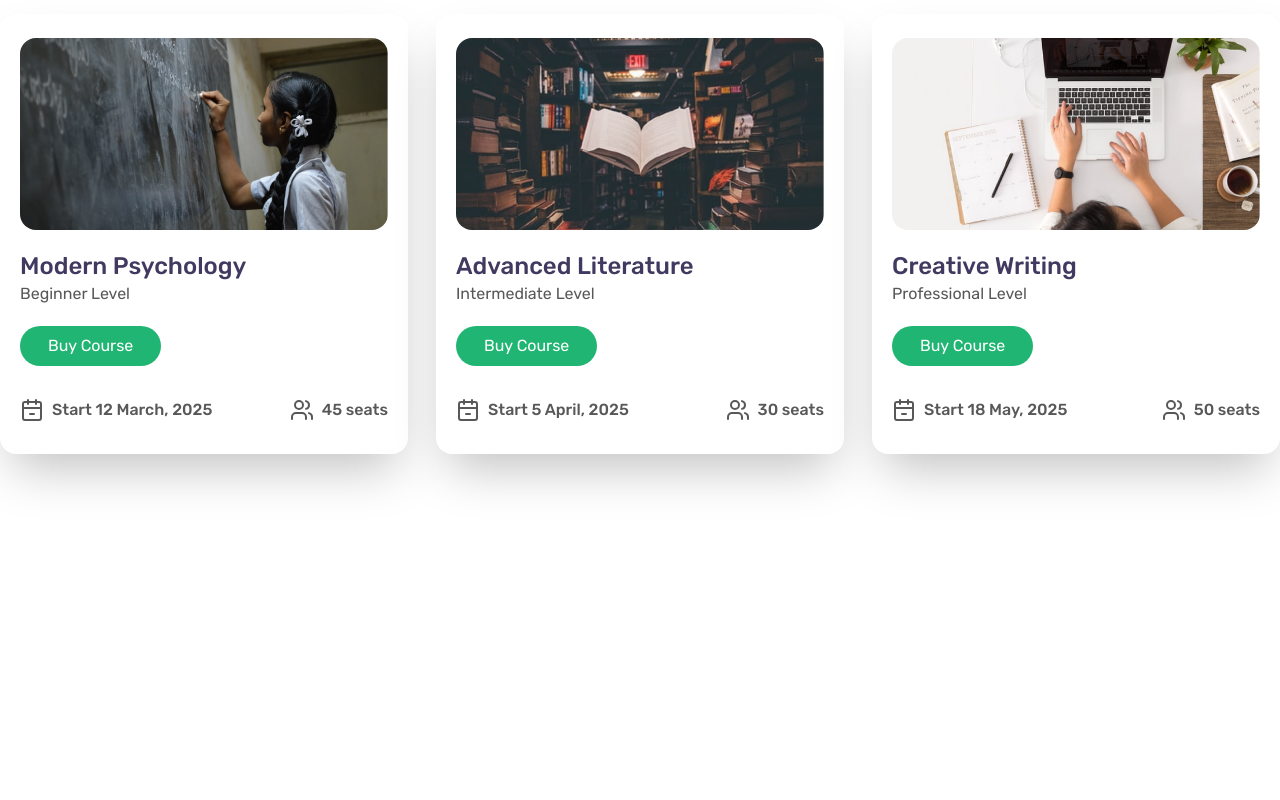
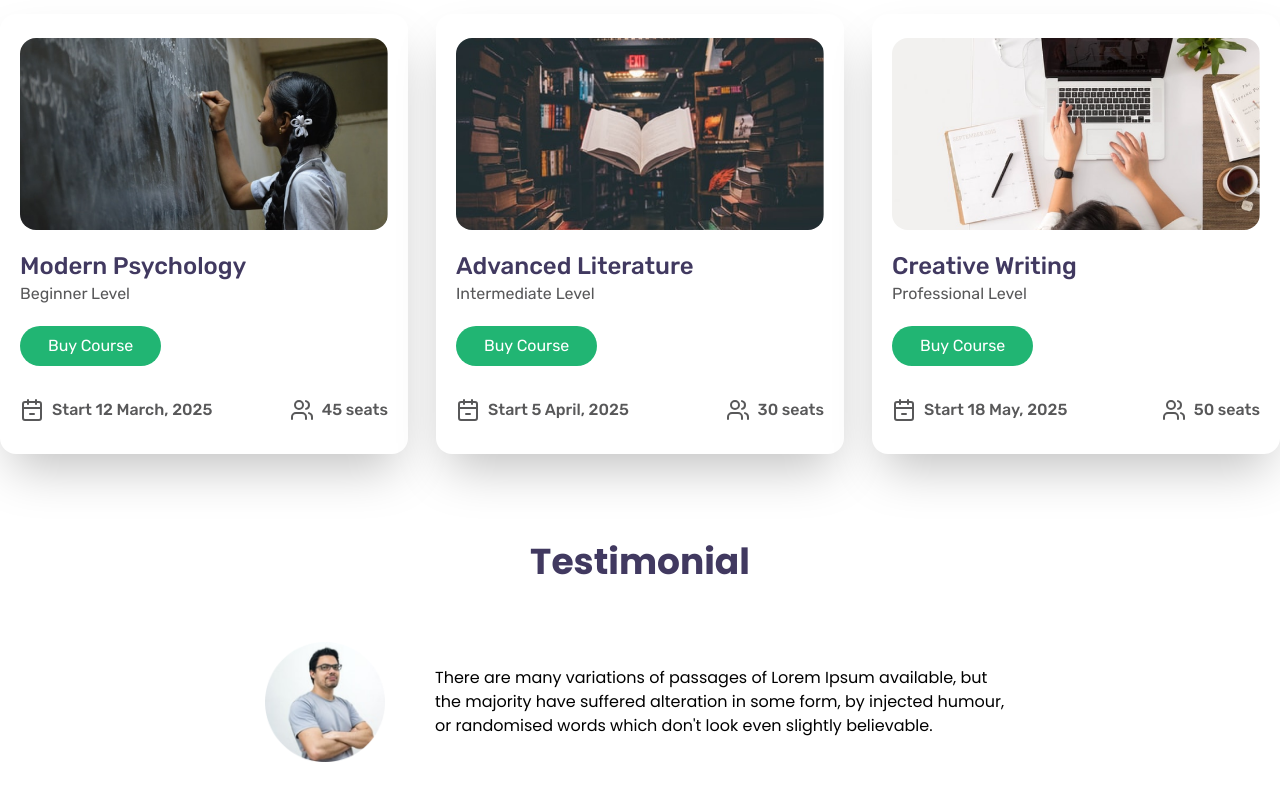
Before and after one commit to Shihab177/e-school, a React (Vite) app: page / in a window 1280 px wide. Shown: the part 1064-1864 px from the top of the page. Before the commit the page ends 1606 px from the top, so only its background shows below. Built offline with nearby package versions, Linux system fonts and the light colour scheme.

Commit message:
[Add]: Testimonial component with image and text

```diff
--- /dev/null
+++ b/src/components/Testimonial/Testimonial.jsx
@@ -0,0 +1,26 @@
+import React from "react";
+import reviewImage from "../../assets/images/reviewman.png";
+const Testimonial = () => {
+  return (
+    <section>
+      <h1 className="text-[#413960] font-bold text-4xl text-center poppins">
+        Testimonial
+      </h1>
+      <div className="mt-[60px] mb-25 max-w-[750px] mx-auto flex items-center justify-between">
+        <div className="w-30 h-30">
+          <img className="w-full h-full" src={reviewImage} alt="image" />
+        </div>
+        <div className="max-w-[580px]">
+          <p className="text-[#000000] text-base font-normal poppins">
+            There are many variations of passages of Lorem Ipsum available, but
+            the majority have suffered alteration in some form, by injected
+            humour, or randomised words which don't look even slightly
+            believable.
+          </p>
+        </div>
+      </div>
+    </section>
+  );
+};
+
+export default Testimonial;
--- a/src/index.css
+++ b/src/index.css
@@ -1,4 +1,7 @@
 @import url('https://fonts.googleapis.com/css2?family=Rubik:ital,wght@0,300..900;1,300..900&display=swap');
+
+@import url('https://fonts.googleapis.com/css2?family=Poppins:ital,wght@0,100;0,200;0,300;0,400;0,500;0,600;0,700;0,800;0,900;1,100;1,200;1,300;1,400;1,500;1,600;1,700;1,800;1,900&display=swap');
+
 
 @import "tailwindcss";
 .font-rubik {
@@ -7,3 +10,7 @@
   font-weight: 400;
   font-style: normal;
 }
+.poppins {
+  font-family: "Poppins", sans-serif;
+  font-style: normal;
+}
--- a/src/pages/home/Home.jsx
+++ b/src/pages/home/Home.jsx
@@ -2,6 +2,7 @@ import React from 'react';
 import Hero from '../../components/Hero/Hero';
 import StatsSection from '../../components/StatsSection/StatsSection';
 import OnlineCourses from '../../components/OnlineCourses/OnlineCourses';
+import Testimonial from '../../components/Testimonial/Testimonial';
 
 const Home = () => {
     return (
@@ -9,6 +10,7 @@ const Home = () => {
          <Hero/>
          <StatsSection/>
          <OnlineCourses/>
+         <Testimonial/>
         </div>
     );
 };
```
Also changed, not shown: src/assets/images/reviewman.png (added).
